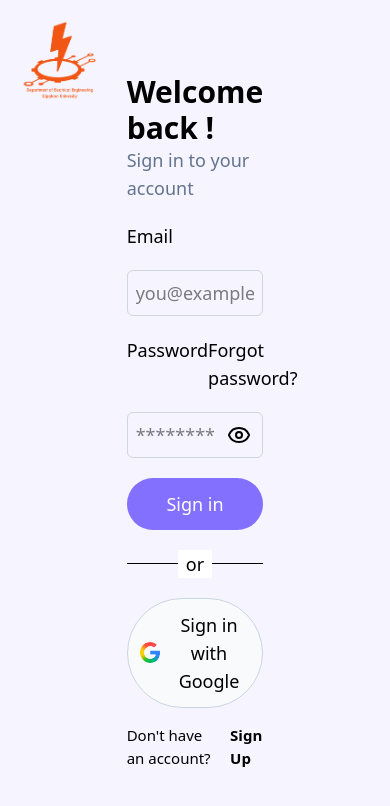
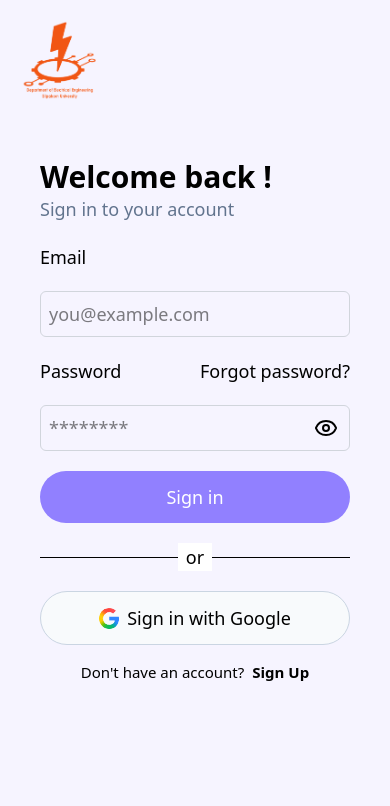
Before and after one commit to ApisitKhakmueang/booking-conference-room, a Next.js app in the folder front-end/: page /auth/sign-in in a window 390 px wide. Shown: the top 806 px of the page. Built offline with nearby package versions, Linux system fonts and the light colour scheme; no server answers.

Commit message:
Adjust page for responsive

```diff
--- a/front-end/src/components/auth/sign-in/sign-in.tsx
+++ b/front-end/src/components/auth/sign-in/sign-in.tsx
@@ -4,6 +4,7 @@ import { useState } from "react";
 import SignInGoogle from "./sign-in-google";
 import { Input } from "@/components/ui/input";
 import { Eye, EyeOff } from "lucide-react";
+import Button from "@/components/ui/button";
 
 export default function SignIn() {
   const [email, setEmail] = useState('')
@@ -32,7 +33,7 @@ export default function SignIn() {
 
   return (
     <div className='flex justify-center w-full h-full inset-0 -mt-30 text-lg'>
-      <div className='flex flex-col items-center justify-center w-5/9'>
+      <div className='flex flex-col items-center justify-center md:w-5/9 w-full'>
         <div className="p-10 rounded-xl w-full">
           <form
             className='flex flex-col items-center w-full gap-5'
@@ -87,9 +88,10 @@ export default function SignIn() {
               </div>
 
               {error && <p className="text-sm text-red-500">{error}</p>}
-              <button type="submit" disabled={isLoading} className='cursor-pointer bg-light-hover text-white p-3 rounded-full hover:bg-light-sidebar hover:text-light-hover hover:border hover:border-light-hover transition-duration-300'>
+
+              <Button type="submit" variant="dark-purple" disabled={isLoading} className='p-3'>
                 {isLoading ? "Signing in..." : "Sign in"}
-              </button>
+              </Button>
 
               <div className='relative'>
                 <div className='absolute inset-0 flex items-center'>
```
